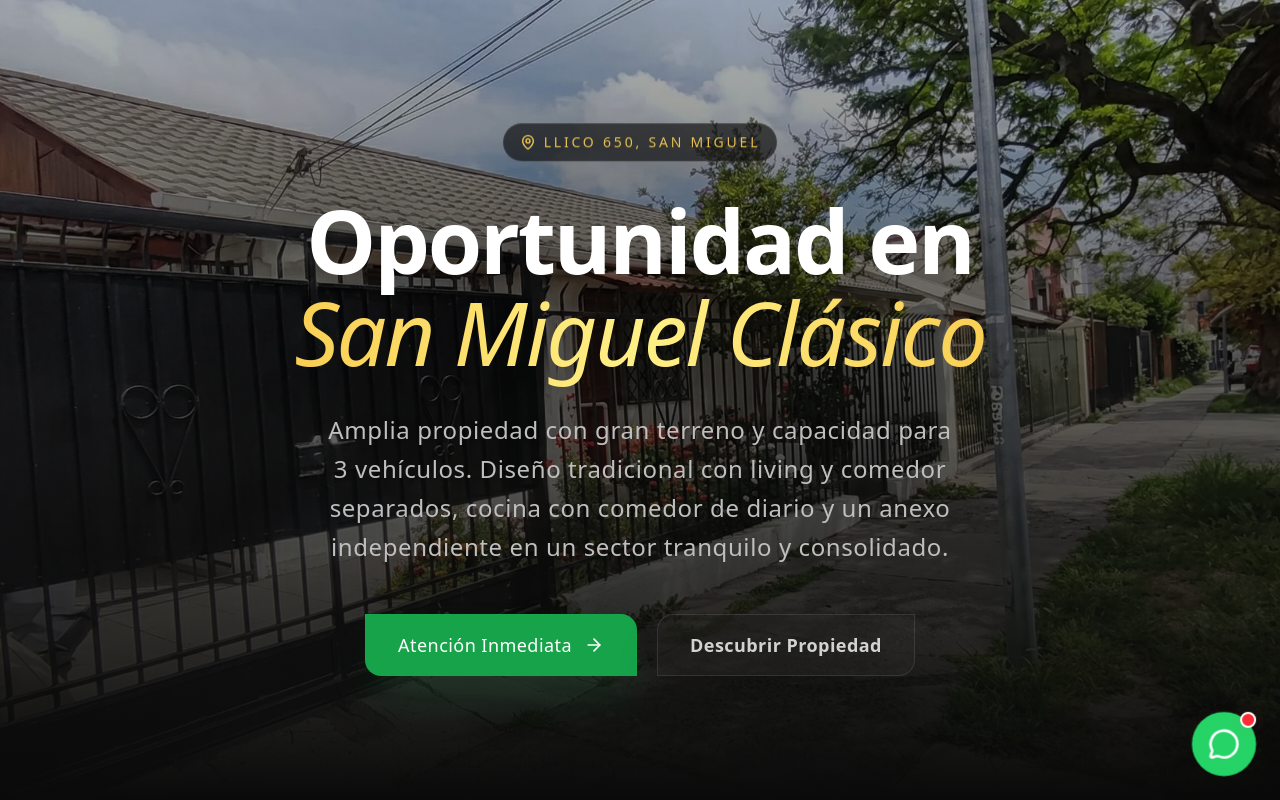
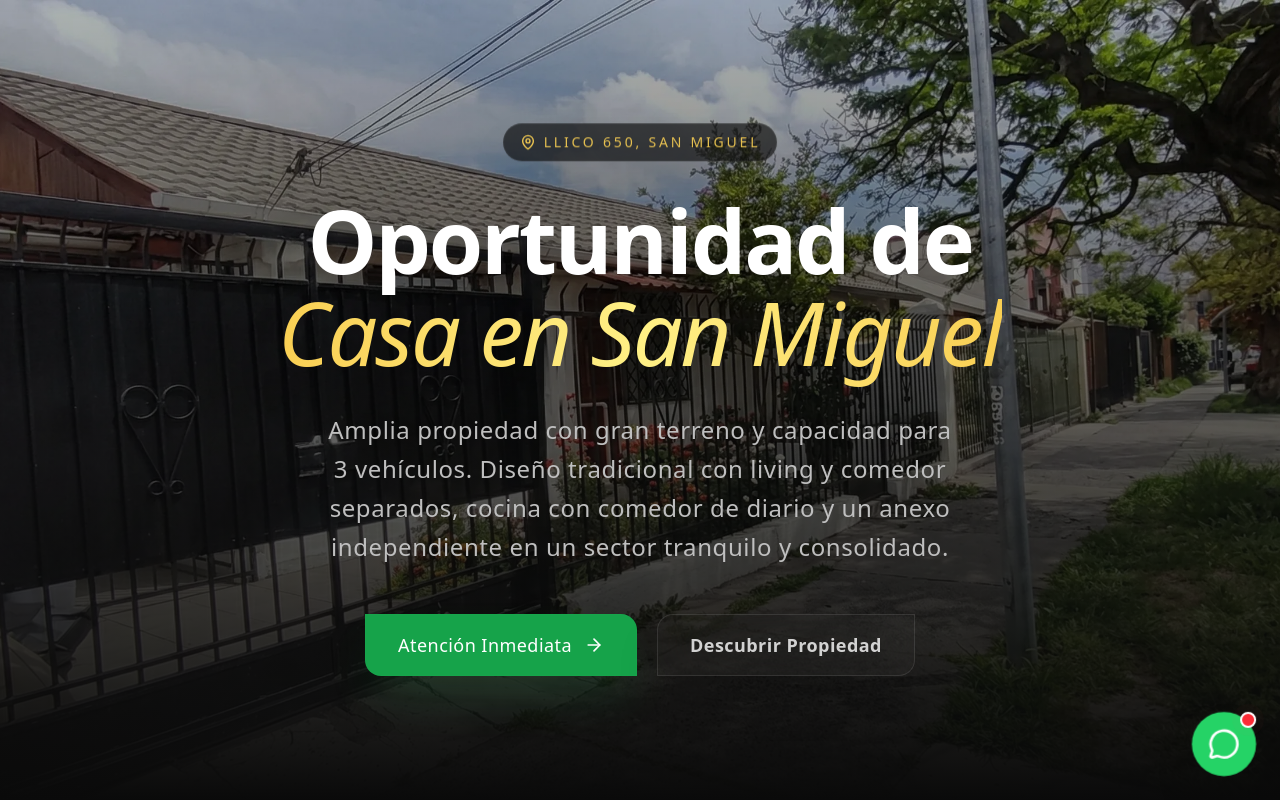
Before and after one commit to jaimerehbein/casaensanmiguel.segurosrehbein, a Next.js app: page / in a window 1280 px wide. Shown: the top 800 px of the page. Built offline with nearby package versions, Linux system fonts and the light colour scheme; a web font is replaced by a local one.

Commit message:
fix: update hero title copy to match exact user request

```diff
--- a/src/components/organisms/HeroSection.tsx
+++ b/src/components/organisms/HeroSection.tsx
@@ -55,7 +55,7 @@ export const HeroSection = () => {
                 </div>
 
                 <h1 className="hero-element font-serif text-[3rem] leading-[1.05] sm:text-6xl md:text-7xl lg:text-[5.5rem] font-bold mb-8 tracking-tight text-white drop-shadow-2xl">
-                    Oportunidad en <br className="hidden md:block" /><span className="gradient-gold font-light italic">San Miguel Clásico</span>
+                    Oportunidad de <br className="hidden md:block" /><span className="gradient-gold font-light italic">Casa en San Miguel</span>
                 </h1>
 
                 <p className="hero-element text-lg sm:text-xl md:text-2xl text-brand-secondary mb-12 max-w-2xl md:mx-auto leading-relaxed text-balance font-light tracking-wide">
```
